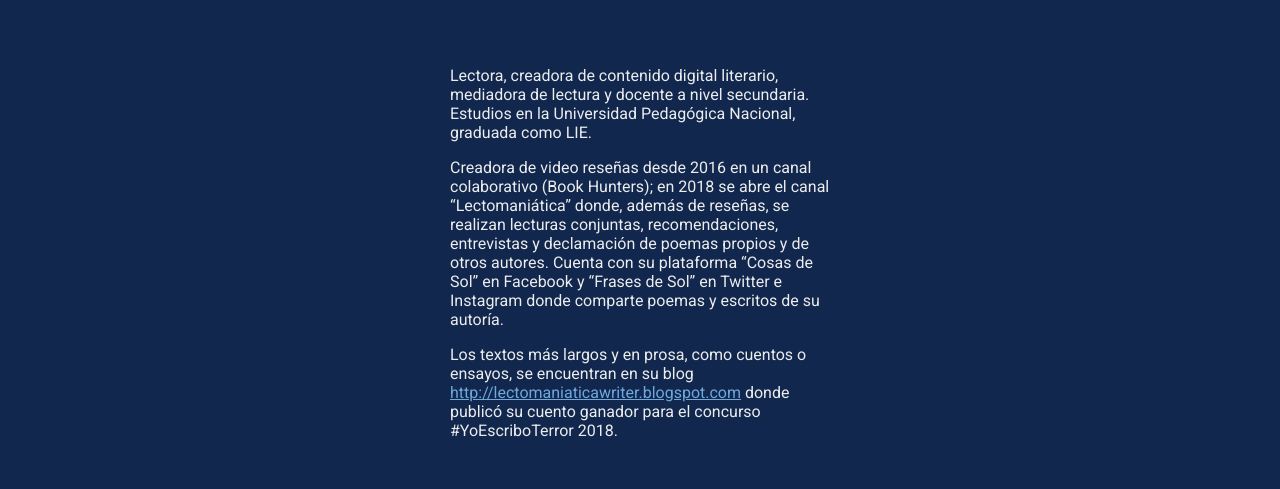
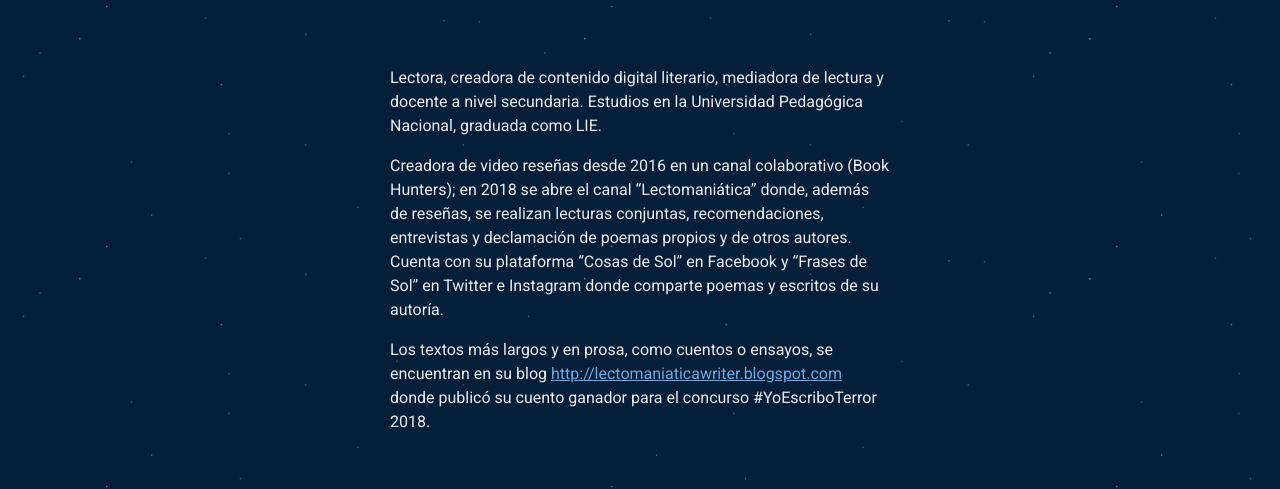
Before and after one commit to alebrij3/lectomaniatica, a plain HTML site: page index.html in a window 1280 px wide. Shown: the part 311-800 px from the top of the page. Drawn offline with Linux system fonts and the light colour scheme; a web font is replaced by a local one.

Commit message:
add stars

```diff
--- a/index.html
+++ b/index.html
@@ -21,11 +21,13 @@
       body {
         font-family: 'Roboto', sans-serif;
         max-width: 100%;
-        background: #11274e;
+        background: #051f3a;
         color: rgb(236, 236, 236);
+        background-image: url('stars_medium.png');
       }
       .container {
-        width: 380px;
+        max-width: 100%;
+        width: 500px;
         padding: 0 1rem;
         margin: 0 auto;
       }
@@ -55,6 +57,9 @@
       a,
       a:visited {
         color: #6fa8dc;
+      }
+      p {
+        line-height: 1.5;
       }
     </style>
   </head>
```
Also changed, not shown: stars_medium.png (added).
